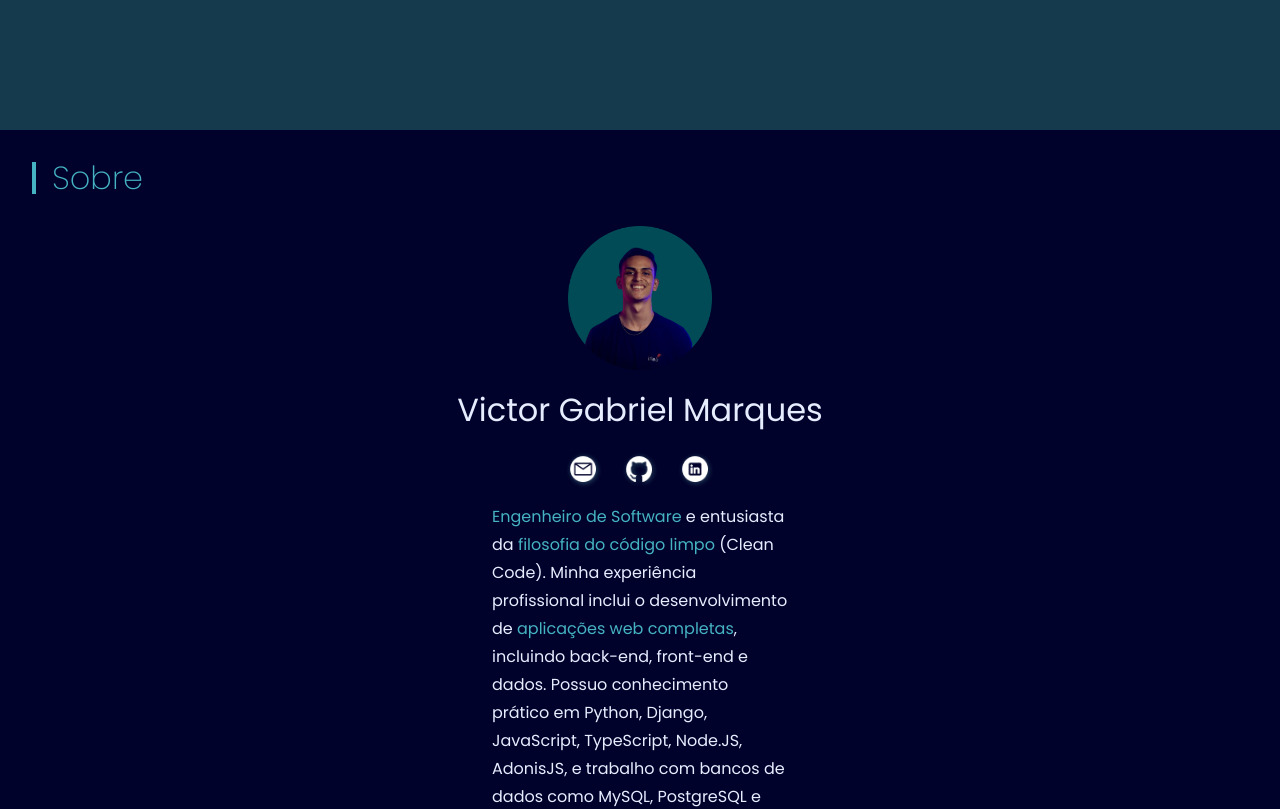
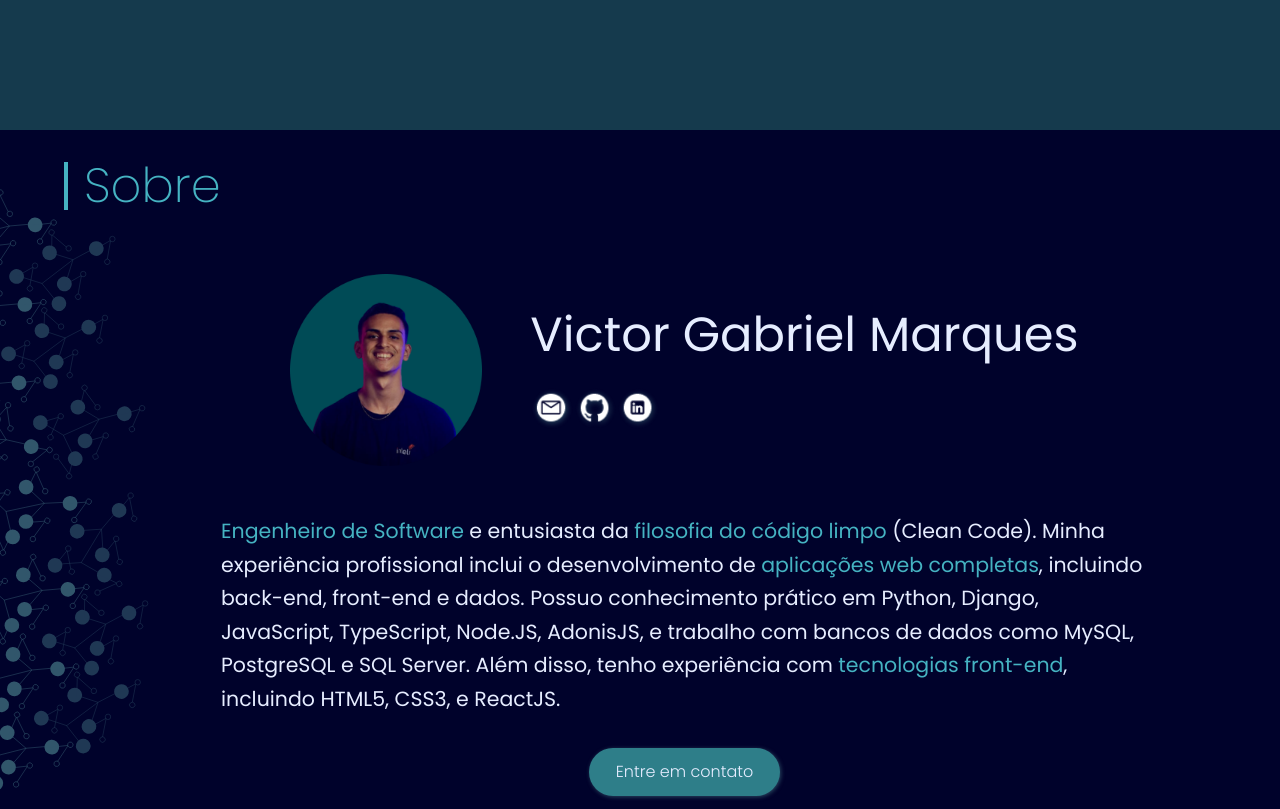
Before and after one commit to VictorGM01/engvictor, a React (Vite) app in the folder src/frontend/: page / in a window 1280 px wide. Shown: the part 480-1289 px from the top of the page. Built offline with nearby package versions, Linux system fonts and the light colour scheme.

Commit message:
feat: ajusta seção de sobre para desk e tablet

```diff
--- a/src/frontend/src/components/common/Link/Link.module.scss
+++ b/src/frontend/src/components/common/Link/Link.module.scss
@@ -9,3 +9,9 @@
   font-size: 2rem;
   font-weight: 200;
 }
+
+@media (min-width: 768px) {
+  .link {
+    font-size: 3rem;
+  }
+}
--- a/src/frontend/src/sections/About/About.jsx
+++ b/src/frontend/src/sections/About/About.jsx
@@ -11,11 +11,13 @@ export default function About() {
   return (
     <section className={styles.about} id="about">
       <Link nome="Sobre" />
-
+      <img src="/grafico.svg" alt="Gráfico" className={styles.about__grafico} />
       <div className={styles.about__container}>
+        <section className={styles.about__container_perfil}>
           <img src={Capa} alt="Foto de perfil" />
+          <div className={styles.about__links}>
             <p className={styles.about__nome}>Victor Gabriel Marques</p>
-        <div className={styles.about__links}>
+            <div>
               <a href="mailto:victor@engvictor.com.br">
                 <img src={Email} alt="Email" />
               </a>
@@ -26,10 +28,17 @@ export default function About() {
                 <img src={Linkedin} alt="Linkedin" />
               </a>
             </div>
+          </div>
+        </section>
+        <section className={styles.about__container_sobre}>
         <p className={styles.about__sobre}>
           <span>Engenheiro de Software</span> e entusiasta da <span>filosofia do código limpo</span> (Clean Code). Minha experiência profissional inclui o desenvolvimento de <span>aplicações web completas</span>, incluindo back-end, front-end e dados. Possuo conhecimento prático em Python, Django, JavaScript, TypeScript, Node.JS, AdonisJS, e trabalho com bancos de dados como MySQL, PostgreSQL e SQL Server. Além disso, tenho experiência com <span>tecnologias front-end</span>, incluindo HTML5, CSS3, e ReactJS.
         </p>
+
         <Button nome="Entre em contato" link="#contact" />
+        </section>
+
+
       </div>
     </section>
   )
--- a/src/frontend/src/sections/About/About.module.scss
+++ b/src/frontend/src/sections/About/About.module.scss
@@ -5,8 +5,12 @@
   flex-direction: column;
   width: 100%;
   padding: 2rem 2rem 0 2rem;
-  height: 60.0625rem;
+  min-height: 60.0625rem;
   background-color: $azul-marinho;
+
+  &__grafico {
+    display: none;
+  }
 
   &__container {
     display: flex;
@@ -18,7 +22,16 @@
     padding: 0 1.25rem 0 1.25rem;
   }
 
-  &__container img {
+  &__container section {
+    display: flex;
+    flex-direction: column;
+    align-items: center;
+    justify-content: center;
+    width: 100%;
+  }
+
+  &__container section img {
+    text-align: center;
     width: 9rem;
     height: 9rem;
   }
@@ -34,13 +47,18 @@
 
   &__links {
     display: flex;
-    justify-content: center;
-    gap: 1rem;
+    flex-direction: column;
     margin-bottom: 1.5rem;
-    height: 29px;
   }
 
-  &__links a img {
+  &__links div {
+    display: flex;
+    flex-direction: row;
+    align-items: center;
+    justify-content: center;
+  }
+
+  &__links div a img {
     width: 2.5rem;
     height: 2.5rem;
   }
@@ -59,3 +77,68 @@
     color: $ciano-extra-claro;
   }
 }
+
+@media (min-width: 768px) {
+  .about {
+    min-height: 42rem;
+    padding: 2rem 4rem;
+
+    &__grafico {
+      display: block;
+      width: 12.5rem;
+      max-height: 42rem;
+      left: -20px;
+      position: absolute;
+    }
+
+    &__container {
+      display: flex;
+      align-items: flex-start;
+      width: 100%;
+      margin-top: 4rem;
+      padding-left: 9.8125rem;
+      padding-right: 4.25rem;
+    }
+
+    &__container section {
+      flex-direction: row;
+    }
+
+    &__container section img {
+      width: 12rem;
+      height: 12rem;
+    }
+
+    &__container_perfil {
+      gap: 48px;
+    }
+
+    &__nome {
+      font-size: 3rem;
+      line-height: 72px;
+    }
+
+    &__links div a img {
+      width: 2.7rem;
+      height: 2.7rem;
+    }
+
+    &__links div {
+      align-items: flex-start;
+      justify-content: flex-start;
+    }
+
+    &__container_sobre{
+      flex-direction: column !important;
+      align-items: flex-start;
+      margin-top: 48px;
+      width: 100%;
+
+      p {
+        width: 100%;
+        font-size: 1.28125rem;
+        line-height: 2.1rem;
+      }
+    }
+  }
+}
```
Also changed, not shown: src/frontend/public/grafico.svg (added). Lines whose indentation alone changed are shown as unchanged.
